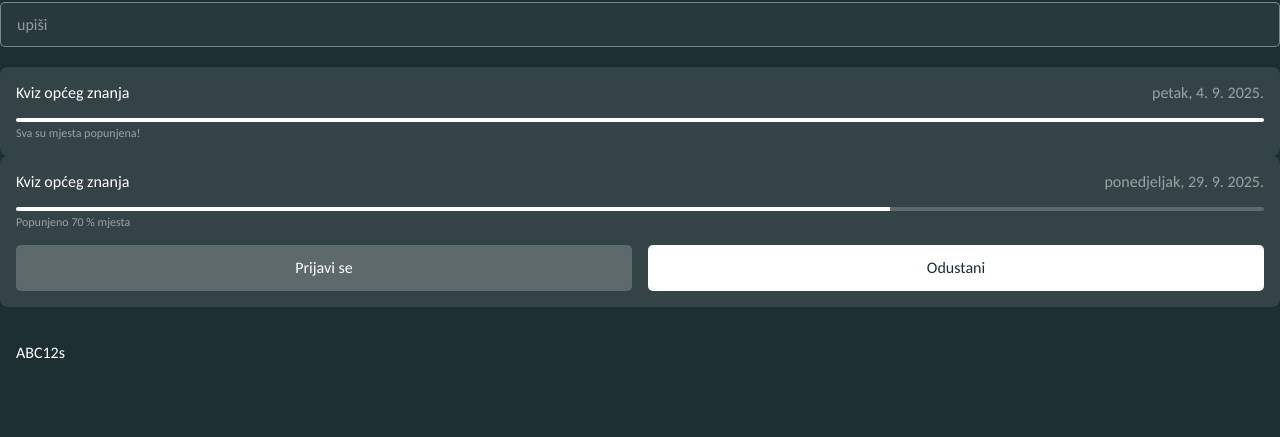
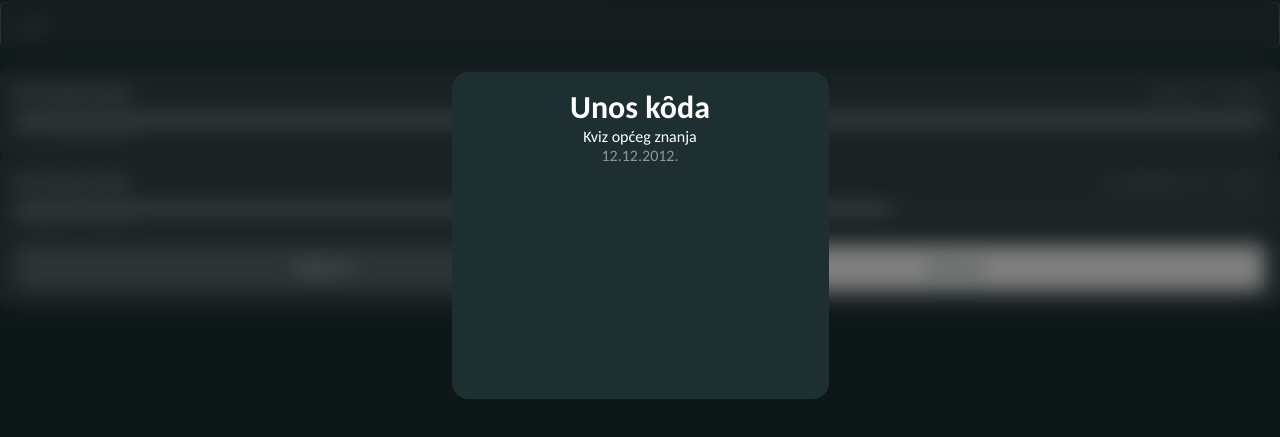
Before and after one commit to lovretomic/peta-kviz-app, a React (Vite) app: page /test in a window 1280 px wide. Shown: the part 165-602 px from the top of the page. Built offline with nearby package versions, Linux system fonts and the light colour scheme.

Commit message:
updated scss file, added isOpen prop

```diff
--- a/src/components/CodeModal/CodeModal.module.scss
+++ b/src/components/CodeModal/CodeModal.module.scss
@@ -1,5 +1,48 @@
-.modalBackground {
-  border-radius: 16px;
-  padding: 16px;
-  gap: 16px;
+.background {
+  position: absolute;
+  top: 0;
+  left: 0;
+  height: 100%;
+  width: 100%;
+  background: #00000080;
+  backdrop-filter: blur(10px);
+  display: flex;
+  align-items: center;
+  justify-content: center;
+
+  .modal {
+    background: #1d2f31;
+    border-radius: 8px;
+    overflow: hidden;
+    width: 345px;
+    height: 295px;
+    border-radius: 16px;
+    border-width: 1px;
+    padding: 16px;
+    gap: 16px;
+
+    .header {
+      display: flex;
+      flex-direction: column;
+      align-items: center;
+      justify-content: center;
+
+      h1 {
+        font-weight: 700;
+        font-style: Bold;
+        font-size: 32px;
+      }
+
+      h2 {
+        font-weight: 400;
+        font-size: 16px;
+      }
+
+      h3 {
+        font-weight: 400;
+        font-size: 16px;
+        color: rgba(white, 0.5);
+      }
+    }
+  }
 }
--- a/src/components/CodeModal/CodeModal.tsx
+++ b/src/components/CodeModal/CodeModal.tsx
@@ -5,6 +5,8 @@ import Input from "../Input";
 type CodeModalProps = {
   date: Date | string;
   code?: string;
+  isOpen: boolean;
+  setIsOpen: (isOpen: boolean) => void;
 } & React.HTMLAttributes<HTMLDivElement>;
 
 function formatDate(date: Date | string): string {
@@ -19,8 +21,23 @@ function formatDate(date: Date | string): string {
   });
 }
 
-const CodeModal: React.FC<CodeModalProps> = ({ date, code }) => {
-  return <div className={c.modalBackground}>{code}</div>;
+const CodeModal: React.FC<CodeModalProps> = ({
+  date,
+  code,
+  isOpen = true,
+  setIsOpen,
+}) => {
+  return (
+    <div className={c.background} style={{ display: isOpen ? "flex" : "none" }}>
+      <div className={c.modal}>
+        <header className={c.header}>
+          <h1>Unos kȏda</h1>
+          <h2>Kviz općeg znanja</h2>
+          <h3>{formatDate(date)}</h3>
+        </header>
+      </div>
+    </div>
+  );
 };
 
 export default CodeModal;
```
